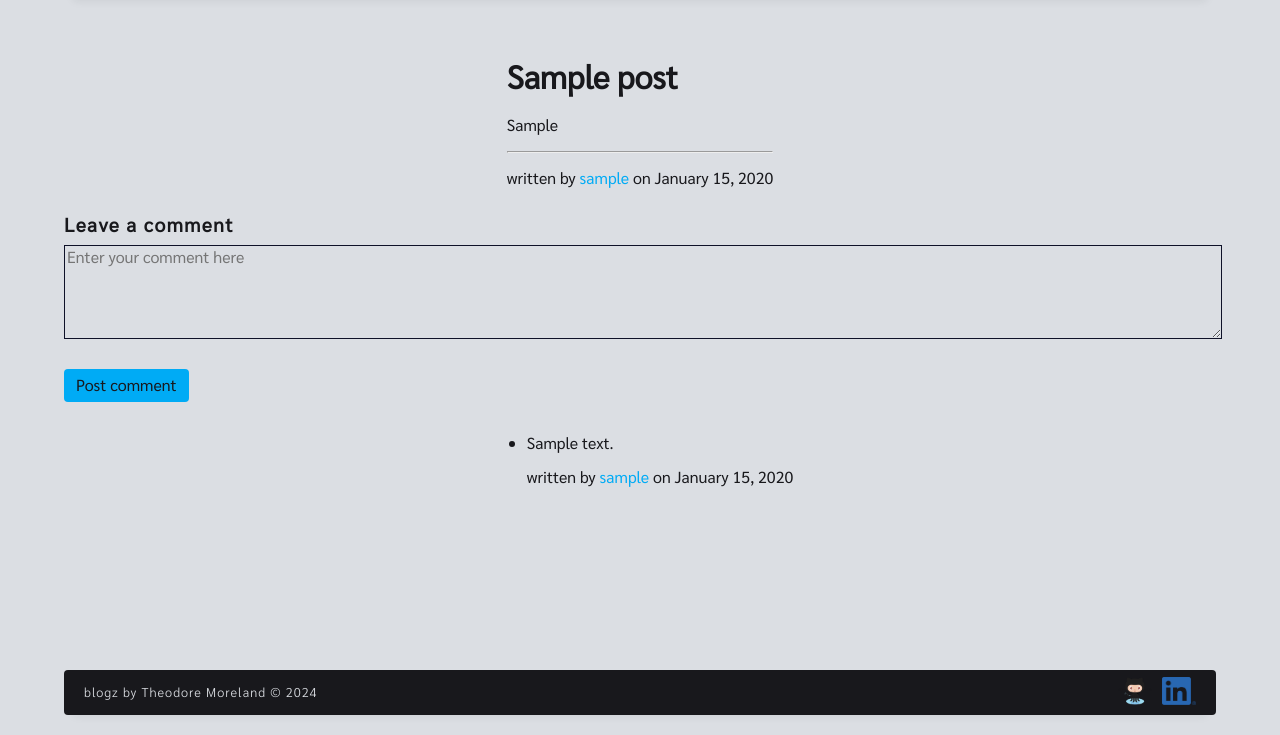
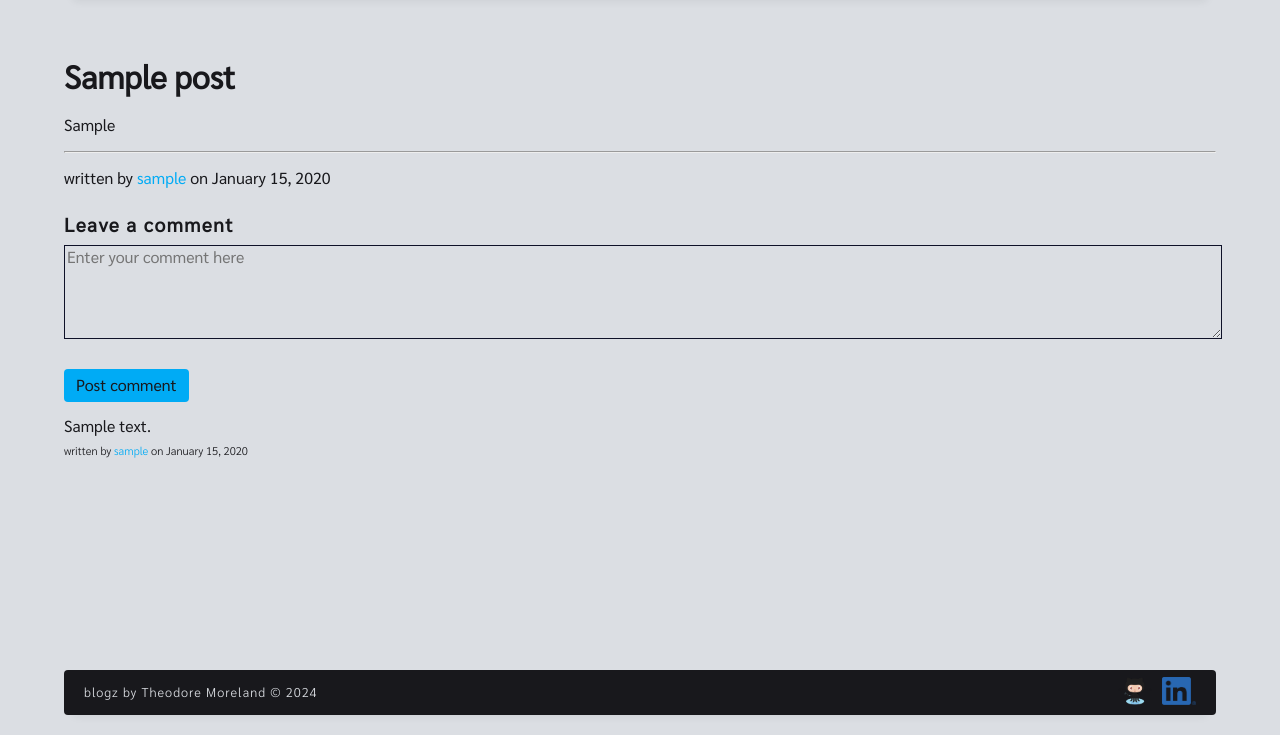
Before and after one commit to theodoremoreland/Blogz, a Flask app: page /blog?blog_post_id=1 in a window 1280 px wide. Shown: the part 65-800 px from the top of the page. Run offline with Flask 3, Linux system fonts and the light colour scheme; tables that the repository leaves empty hold one stand-in row (values such as "Sample post").

Commit message:
updated styles of comment section

```diff
--- a/application/static/css/style.css
+++ b/application/static/css/style.css
@@ -339,6 +339,10 @@ body {
   box-shadow: rgba(0, 0, 0, 0.16) 0px 3px 6px, rgba(0, 0, 0, 0.23) 0px 3px 6px;
 }
 
+.blog-post {
+  width: 100%;
+}
+
 #comment-section {
   position: relative;
   display: flex;
@@ -383,6 +387,41 @@ body {
 #comment-section form textarea:focus {
   outline: transparent;
   border: var(--secondary-color) 1px solid;
+}
+
+.comments {
+  position: relative;
+  display: flex;
+  flex-direction: column;
+  justify-content: flex-start;
+  align-items: center;
+  width: 100%;
+  padding: 0;
+  margin: 0;
+  list-style: none;
+}
+
+.comment {
+  display: flex;
+  flex-direction: column;
+  justify-content: flex-start;
+  align-items: center;
+  gap: 10px;
+  width: 100%;
+  padding: 15px;
+  margin: 0;
+  text-align: left;
+}
+
+.comment-author {
+  font-family: sarabun-light;
+  font-size: 0.7rem;
+}
+
+.comment p {
+  width: 100%;
+  margin: 0;
+  text-align: left;
 }
 
 /* ------------------- FOOTER ------------------- */
```
